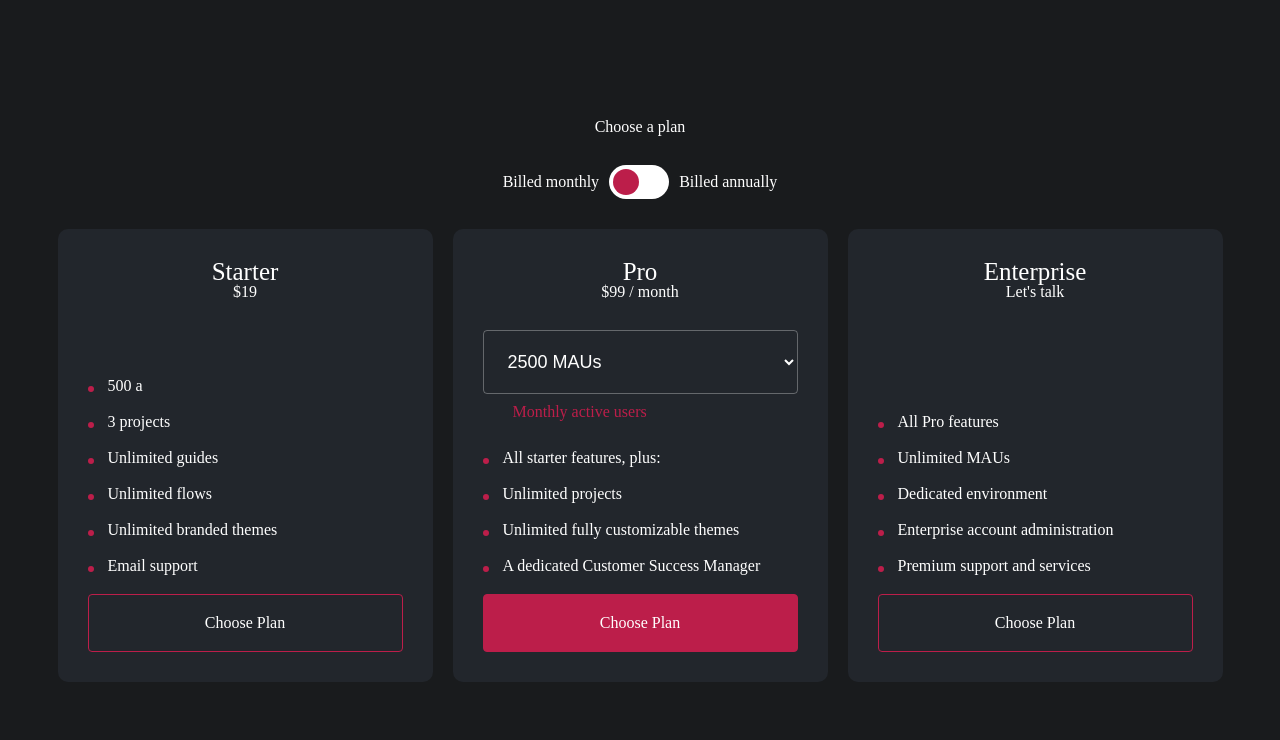
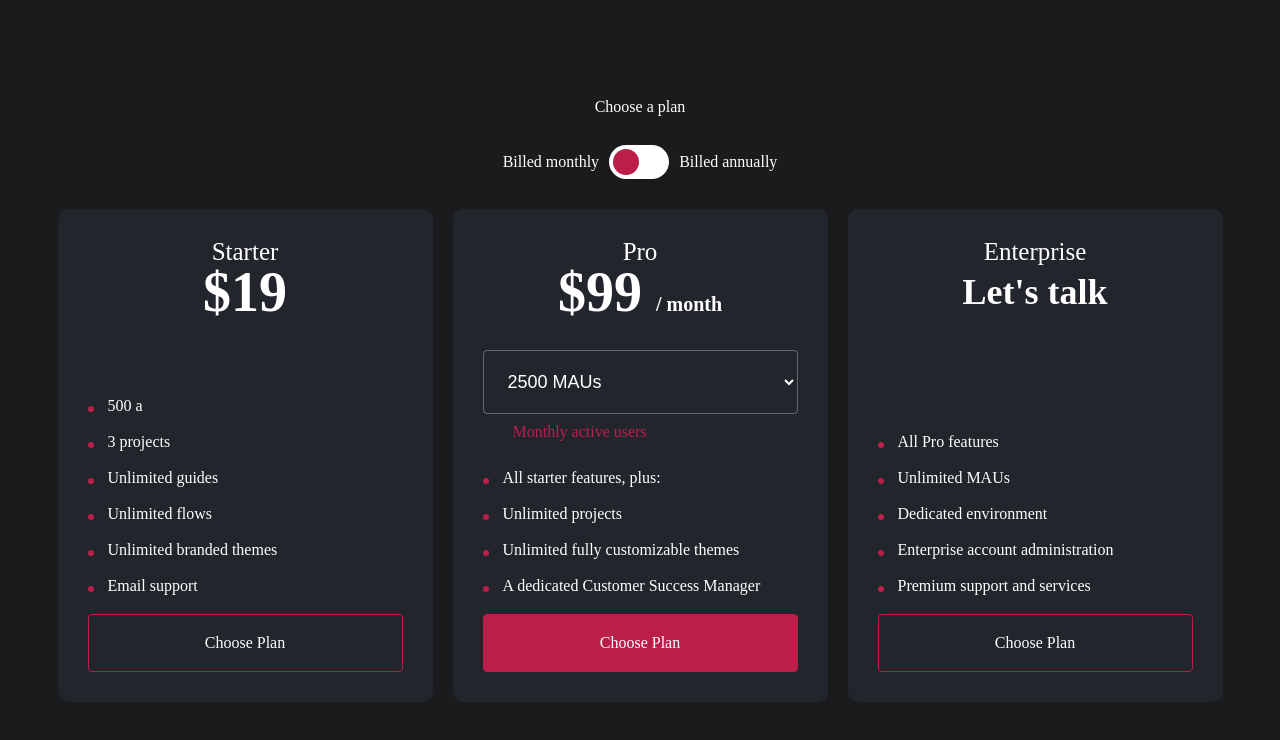
Before and after one commit to Pirci/pricing-table, a plain HTML site: page index.html in a window 1280 px wide. Drawn offline with Linux system fonts and the light colour scheme.

Commit message:
Update index.html

```diff
--- a/index.html
+++ b/index.html
@@ -22,7 +22,7 @@
       <div class="grid">
         <div class="grid-item">
           <h2>Starter</h2>
-          <span class="grid__price"> $19</span>
+          <span class="grid-price"> $19</span>
           <ul>
             <li>500 a</li>
             <li>3 projects</li>
@@ -35,7 +35,7 @@
         </div>
         <div class="grid-item">
           <h2>Pro</h2>
-          <span class="grid__price"> $99 <span> / month</span> </span>
+          <span class="grid-price"> $99 <span> / month</span> </span>
           <div class="grid__select">
             <select name="" id="">
               <option value="2500">2500 MAUs</option>
@@ -52,7 +52,7 @@
         </div>
         <div class="grid-item">
           <h2>Enterprise</h2>
-          <span class="grid__price"> Let's talk</span>
+          <span class="grid-price"> Let's talk</span>
           <ul>
             <li>All Pro features</li>
             <li>Unlimited MAUs</li>
```
